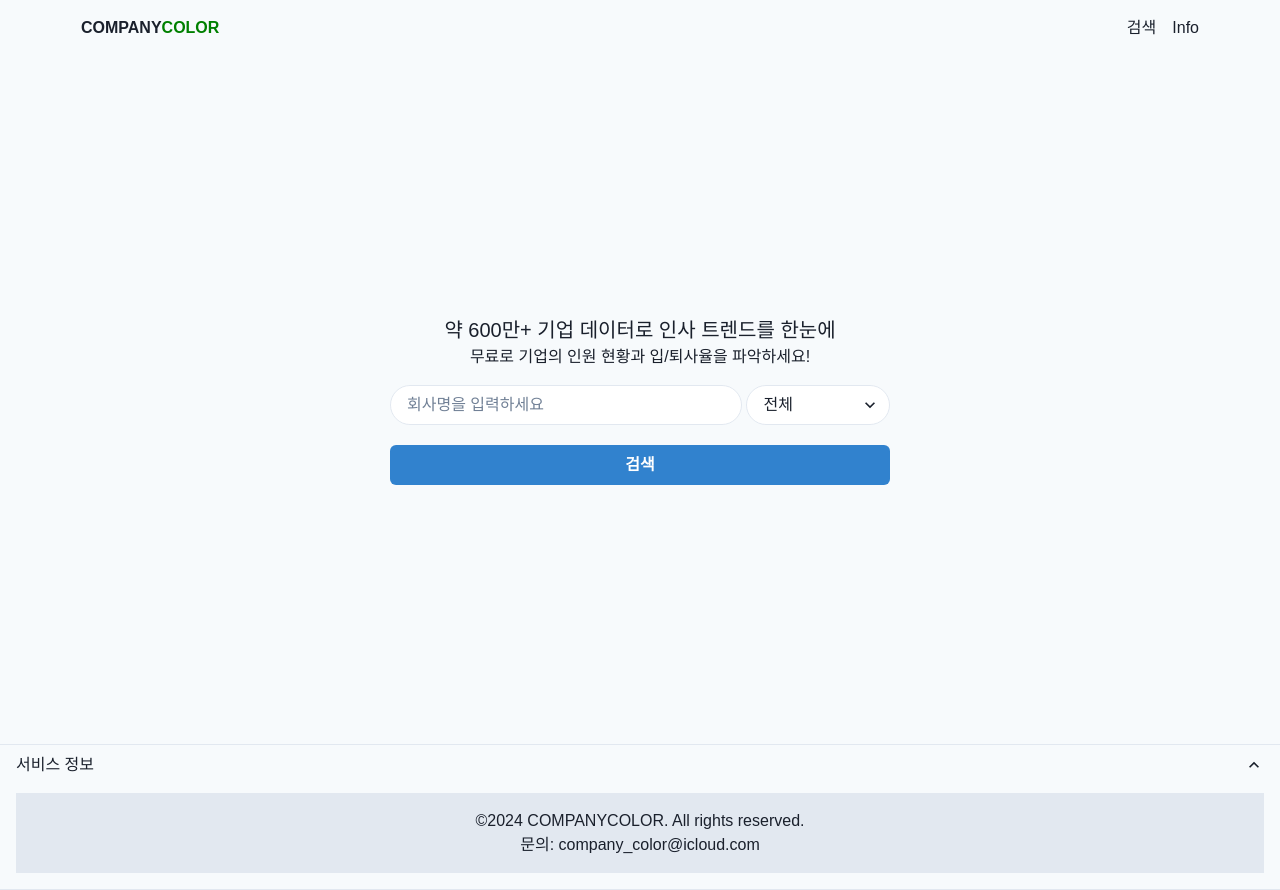
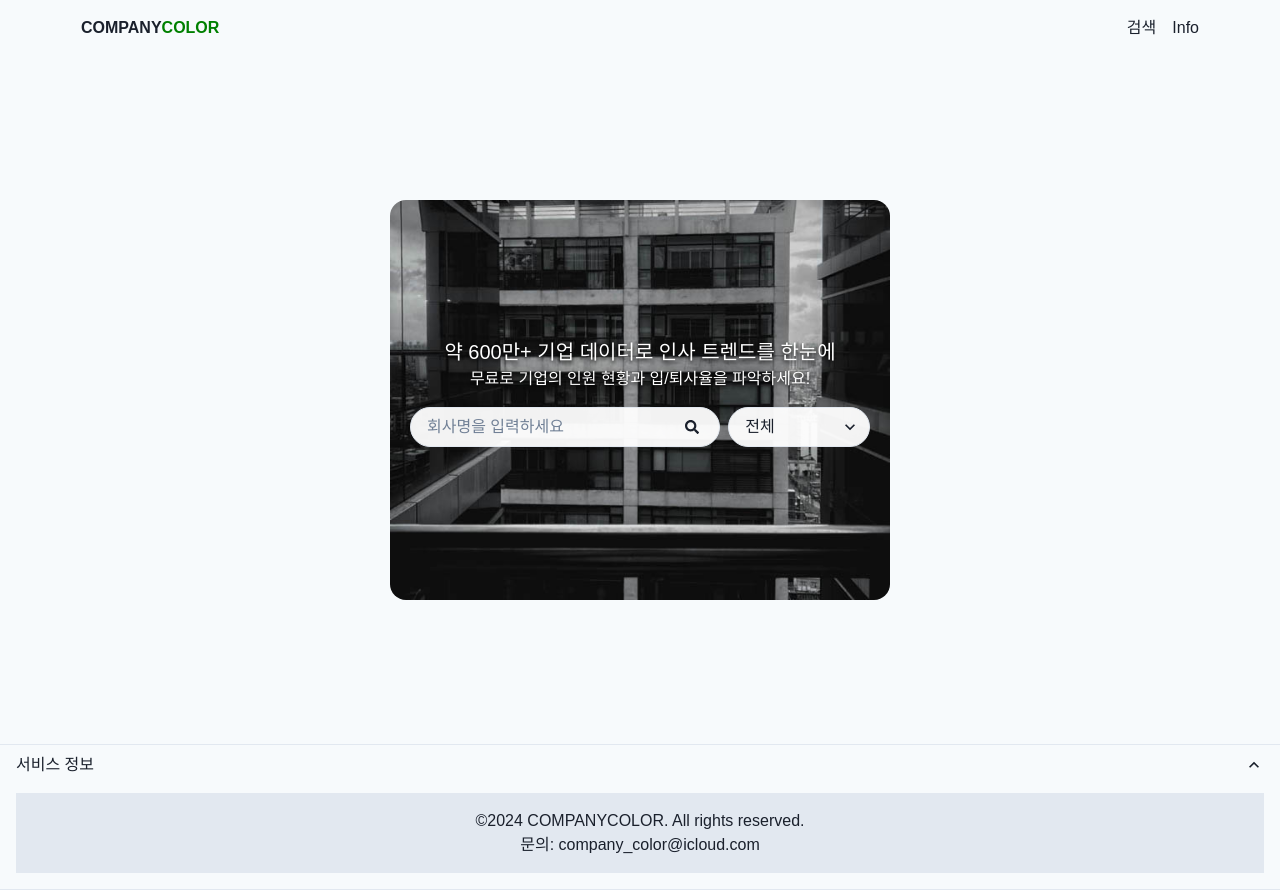
Before and after one commit to ckcks1997/company-color, a React (Vite) app in the folder frontend/: page / in a window 1280 px wide. Built offline with nearby package versions, Linux system fonts and the light colour scheme; a web font is replaced by a local one.

Commit message:
메인화면 변경

```diff
--- a/frontend/src/components/Layout.jsx
+++ b/frontend/src/components/Layout.jsx
@@ -7,7 +7,6 @@ function Layout() {
   return (
     <Flex direction="column"
           minHeight="100vh"
-          // backgroundImage="url('/images/main.jpg')"
           backgroundSize="cover"
           backgroundAttachment="fixed"
           backgroundPosition="left">
--- a/frontend/src/pages/Home.jsx
+++ b/frontend/src/pages/Home.jsx
@@ -1,5 +1,6 @@
 import React, { useState } from 'react';
-import {Flex, Input, Button, Box, Spinner, Select, Text} from '@chakra-ui/react';
+import {  Flex, Input, Box, Select, Text, InputGroup, InputRightElement, IconButton} from '@chakra-ui/react';
+import { FaSearch } from 'react-icons/fa';
 import { useNavigate } from 'react-router-dom';
 
 
@@ -54,27 +55,65 @@ function Home() {
       alignItems="center"
       p={8}
     >
-      <Box width="100%" maxWidth="500px">
+      <Box
+        width="100%"
+        maxWidth="500px"
+        minHeight="400px"
+        padding="20px"
+        alignContent="center"
+        borderRadius="16px"
+        background="url('/images/main_bg.jpg') no-repeat center center"
+        backgroundSize="cover"
+      >
         <Flex mb={4} alignItems='center' direction='column'>
-          <Text fontSize='xl' align='center'>약 600만+ 기업 데이터로 인사 트렌드를 한눈에</Text>
-          <Text align='center'>무료로 기업의 인원 현황과 입/퇴사율을 파악하세요!</Text>
+          <Text
+            fontSize='xl'
+            align='center'
+            color='white'
+            textShadow='0 2px 4px rgba(0,0,0,1)'
+          >
+            약 600만+ 기업 데이터로 인사 트렌드를 한눈에
+          </Text>
+          <Text
+            align='center'
+            fontWeight={200}
+            color='white'
+            textShadow='0 2px 4px rgba(0,0,0,1)'
+          >
+            무료로 기업의 인원 현황과 입/퇴사율을 파악하세요!
+          </Text>
         </Flex>
-        <Flex mb={4}>
+        <Flex mb={4} direction={{ base: 'column', md: 'row' }}>
+          <InputGroup size="md">
             <Input
+              type="search"
+              enterKeyHint="search"
               background={'rgba(255,255,255,0.95)'}
               borderRadius="full"
               placeholder="회사명을 입력하세요"
-            size="md"
-            mb={1}
               value={searchTerm}
               onChange={(e) => setSearchTerm(e.target.value)}
               onKeyPress={handleKeyPress}
               fontSize="16px"
+              pr="4.5rem"
             />
+            <InputRightElement width="3.5rem">
+              <IconButton
+                h="1.75rem"
+                size="sm"
+                onClick={handleSearch}
+                icon={<FaSearch />}
+                aria-label="검색"
+                borderRadius="full"
+                background="transparent"
+              />
+            </InputRightElement>
+          </InputGroup>
           <Select
             size="md"
-            width="210px"
-            ml={1}
+            width={{ base: "100%", md: "210px" }}
+            mt={{ base: 2, md: 0 }}
+            ml={{ base: 0, md: 2 }}
             value={selectedRegion}
             defaultValue={regions[0].value}
             onChange={(e) => setSelectedRegion(e.target.value)}
@@ -89,13 +128,6 @@ function Home() {
             ))}
           </Select>
         </Flex>
-        <Button
-          onClick={handleSearch}
-          colorScheme="blue"
-          width="100%"
-        >
-          검색
-        </Button>
       </Box>
     </Flex>
   );
```
Also changed, not shown: frontend/public/images/main.jpg (deleted), frontend/public/images/main_bg.jpg (added). Lines whose indentation alone changed are shown as unchanged.
